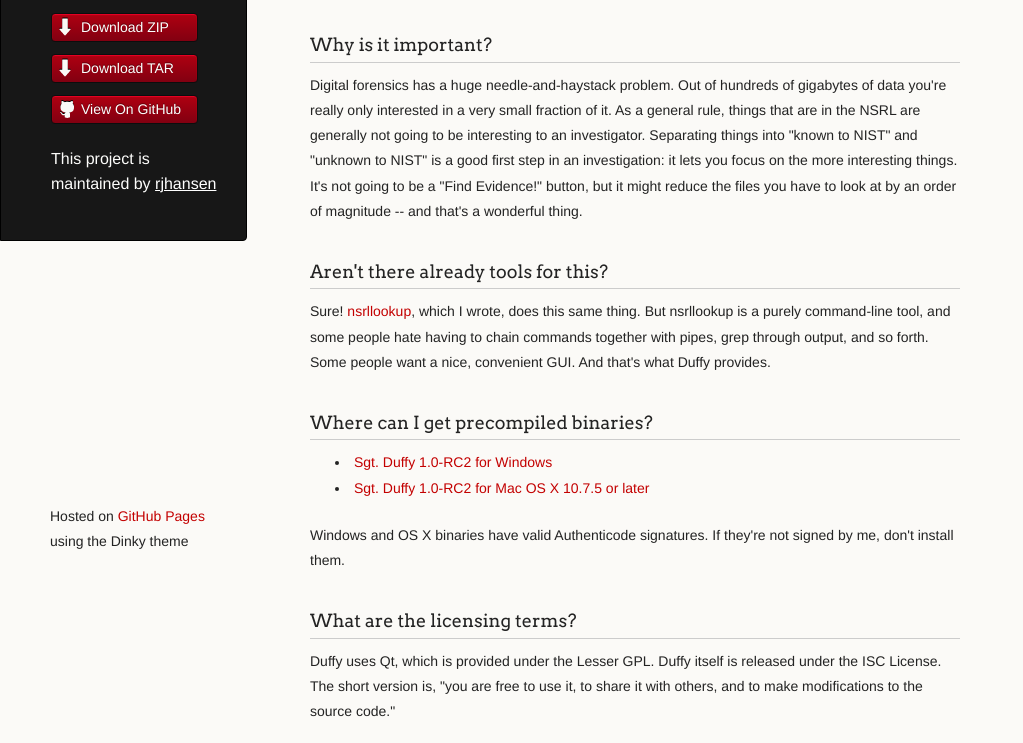
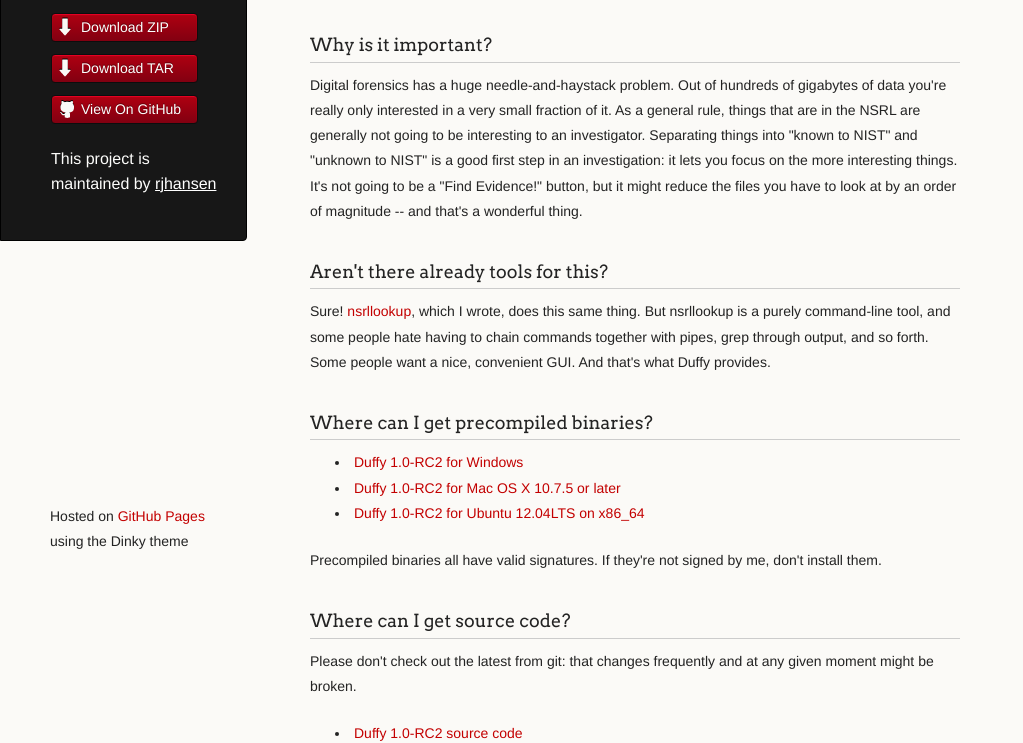
Before and after one commit to rjhansen/duffy, a plain HTML site: page index.html in a window 1280 px wide. Shown: the part 214-957 px from the top of the page, without its empty margins (0-1023 px from the left). Drawn offline with Linux system fonts and the light colour scheme.

Commit message:
Create gh-pages branch via GitHub

```diff
--- a/index.html
+++ b/index.html
@@ -45,11 +45,18 @@
 <h3>Where can I get precompiled binaries?</h3>
 
 <ul>
-<li><a href="https://github.com/downloads/rjhansen/duffy/Duffy%201.0-RC2.exe">Sgt. Duffy 1.0-RC2 for Windows</a></li>
-<li><a href="https://github.com/downloads/rjhansen/duffy/Duffy%201.0-RC2.dmg">Sgt. Duffy 1.0-RC2 for Mac OS X 10.7.5 or later</a></li>
-</ul><p>Windows and OS X binaries have valid Authenticode signatures.  If they're not signed by me, don't install them.</p>
+<li><a href="https://github.com/downloads/rjhansen/duffy/Duffy%201.0-RC2.exe">Duffy 1.0-RC2 for Windows</a></li>
+<li><a href="https://github.com/downloads/rjhansen/duffy/Duffy%201.0-RC2.dmg">Duffy 1.0-RC2 for Mac OS X 10.7.5 or later</a></li>
+<li><a href="https://github.com/downloads/rjhansen/duffy/duffy_1.0rc2-1_amd64.deb">Duffy 1.0-RC2 for Ubuntu 12.04LTS on x86_64</a></li>
+</ul><p>Precompiled binaries all have valid signatures.  If they're not signed by me, don't install them.</p>
 
-<h3>What are the licensing terms?</h3>
+<h3>Where can I get source code?</h3>
+
+<p>Please don't check out the latest from git: that changes frequently and at any given moment might be broken.</p>
+
+<ul>
+<li><a href="https://github.com/downloads/rjhansen/duffy/duffy-1.0rc2.tar.gz">Duffy 1.0-RC2 source code</a></li>
+</ul><h3>What are the licensing terms?</h3>
 
 <p>Duffy uses Qt, which is provided under the Lesser GPL.  Duffy itself is released under the ISC License.  The short version is, "you are free to use it, to share it with others, and to make modifications to the source code."</p>
       </section>
```
Also changed, not shown: params.json (+1 -1 lines).
